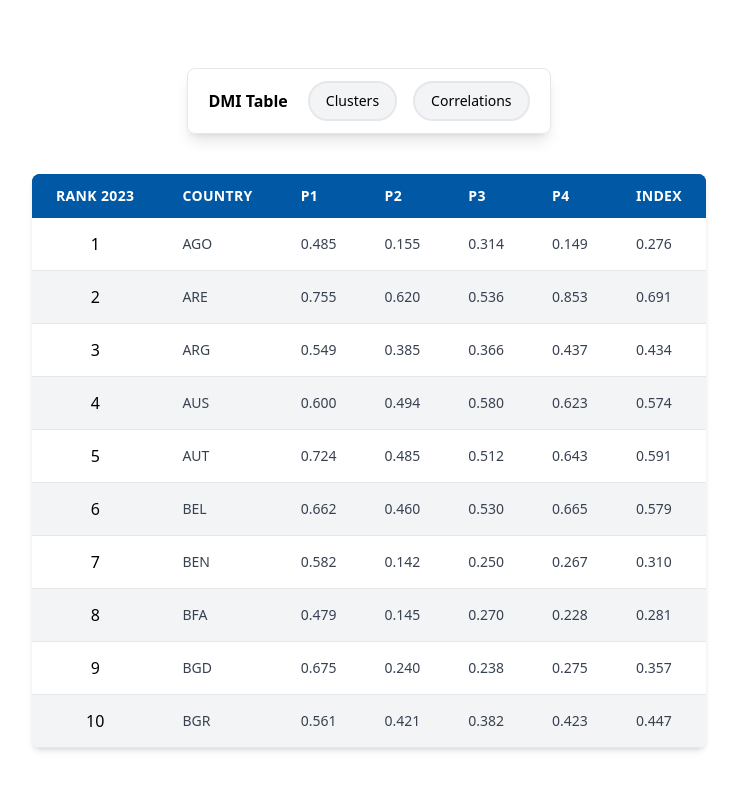
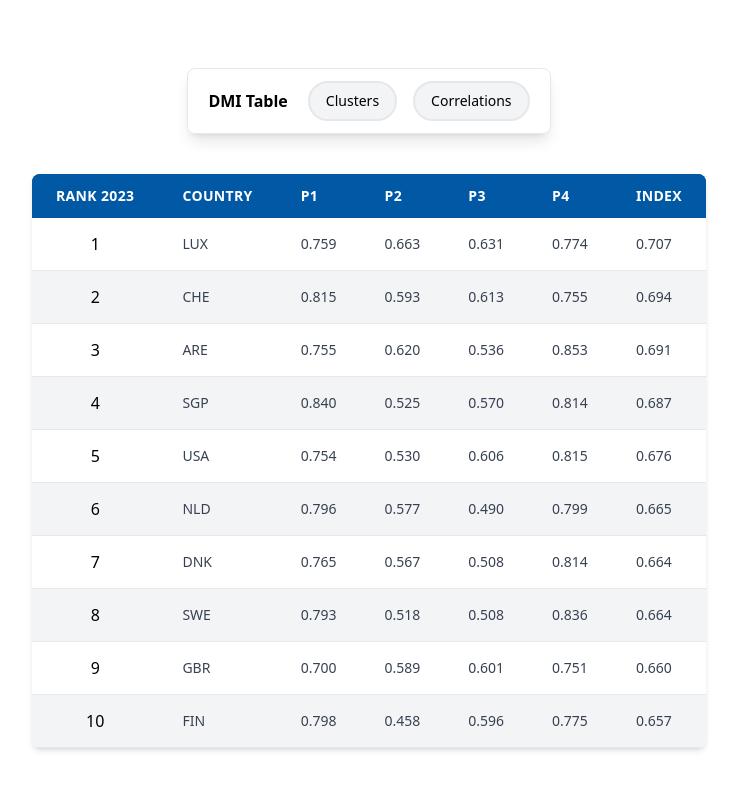
Before and after one commit to Ryan9771/dmi, a React (Vite) app: page / in a window 1280 px wide. Shown: the top 790 px of the page, without its empty margins (271-1008 px from the left). Built offline with nearby package versions, Linux system fonts and the light colour scheme.

Commit message:
WIP: Implemented code to resort table, but it does not reload components.

```diff
--- a/src/App.tsx
+++ b/src/App.tsx
@@ -7,12 +7,18 @@ export default function App() {
   const [dmiCsv, setDmiCsv] = useState<string[][]>([]);
   const [groupDesktop, setGroupDesktop] = useState<number>(1);
 
+  /* Parses the data files on load */
   useEffect(() => {
     const fetchData = async () => {
       try {
         const response = await fetch("/src/assets/data/dmi_2023_clusters.csv");
         const csvString = await response.text();
         const newDataArray = csvToArray(csvString);
+
+        newDataArray.sort(function (a, b) {
+          return parseFloat(b[5]) - parseFloat(a[5]);
+        });
+
         setDmiCsv(newDataArray);
       } catch (error) {
         console.log(error);
@@ -22,11 +28,33 @@ export default function App() {
     fetchData();
   }, []);
 
+  /* Changes the csv array value */
   const editTable = (i: string, j: string, val: string) => {
+    let row = parseInt(i);
+    let col = parseInt(j);
     let newDmi = dmiCsv;
-    newDmi[parseInt(i)][parseInt(j)] = val;
-    setDmiCsv(newDmi);
+    newDmi[row][col] = val;
+
+    /* Recalculates the Index value */
+    let sum =
+      parseFloat(newDmi[row][1]) +
+      parseFloat(newDmi[row][2]) +
+      parseFloat(newDmi[row][3]) +
+      parseFloat(newDmi[row][4]);
+
+    let average = sum / 4;
+    newDmi[row][5] = average.toFixed(3);
+
+    newDmi.sort(function (a, b) {
+      return parseFloat(b[5]) - parseFloat(a[5]);
+    });
+
+    setDmiCsv(newDmi); // TODO: Figure out how to force reload component upon dmiCsv change
   };
+
+  useEffect(() => {
+    console.log(dmiCsv);
+  }, [dmiCsv]);
 
   return (
     <div className="w-full flex flex-col items-center">
--- a/src/util/correlations_conversion.ts
+++ b/src/util/correlations_conversion.ts
@@ -6,6 +6,7 @@ interface NestedDict {
     [key: string]: InnerDict;
 }
 
+/* Converts the correlation map into a nested dictionary */
 export function correlationsToArray(csvData: string): NestedDict {
    /* Gets the rows and headers of the csv file */
    let rows = csvData.split('\n');
@@ -38,8 +39,5 @@ export function correlationsToArray(csvData: string): NestedDict {
        dict[country] = innerDict;
    }
 
-    console.log("The csv file to a nested dictionary:");
-    console.log(dict);
-
    return dict
 }
--- a/src/util/csv_conversion.ts
+++ b/src/util/csv_conversion.ts
@@ -1,3 +1,4 @@
+/* Converts the csv to a 2D array for table use */
 export function csvToArray(csv: string): string[][] {
     const rows: string[] = csv.split('\n');
     const dataArray: string[][] = [];
```
